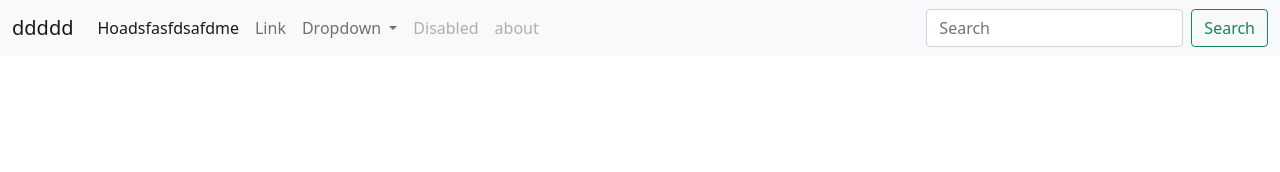
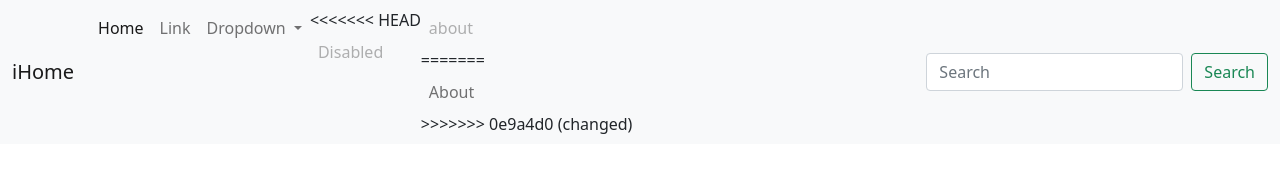
Before and after one commit to yashdreamsdevelopment/gitDemo, a plain HTML site: page website/index.html in a window 1280 px wide. Drawn offline with nearby package versions, Linux system fonts and the light colour scheme.

Commit message:
all to start

```diff
--- a/website/index.html
+++ b/website/index.html
@@ -16,7 +16,7 @@
 <body>
     <nav class="navbar navbar-expand-lg navbar-light bg-light">
         <div class="container-fluid">
-            <a class="navbar-brand" href="#">ddddd</a>
+            <a class="navbar-brand" href="#">iHome</a>
             <button class="navbar-toggler" type="button" data-bs-toggle="collapse"
                 data-bs-target="#navbarSupportedContent" aria-controls="navbarSupportedContent" aria-expanded="false"
                 aria-label="Toggle navigation">
@@ -25,7 +25,7 @@
             <div class="collapse navbar-collapse" id="navbarSupportedContent">
                 <ul class="navbar-nav me-auto mb-2 mb-lg-0">
                     <li class="nav-item">
-                        <a class="nav-link active" aria-current="page" href="#">Hoadsfasfdsafdme</a>
+                        <a class="nav-link active" aria-current="page" href="#">Home</a>
                     </li>
                     <li class="nav-item">
                         <a class="nav-link" href="#">Link</a>
@@ -45,10 +45,14 @@
                         </ul>
                     </li>
                     <li class="nav-item">
+<<<<<<< HEAD
                         <a class="nav-link disabled" href="#" tabindex="-1" aria-disabled="false">Disabled</a>
                     </li>
                     <li class="nav-item">
                         <a class="nav-link disabled" href="#" tabindex="-1" aria-disabled="false">about</a>
+=======
+                        <a class="nav-link" href="#">About</a>
+>>>>>>> 0e9a4d0 (changed)
                     </li>
                 </ul>
                 <form class="d-flex">
```
